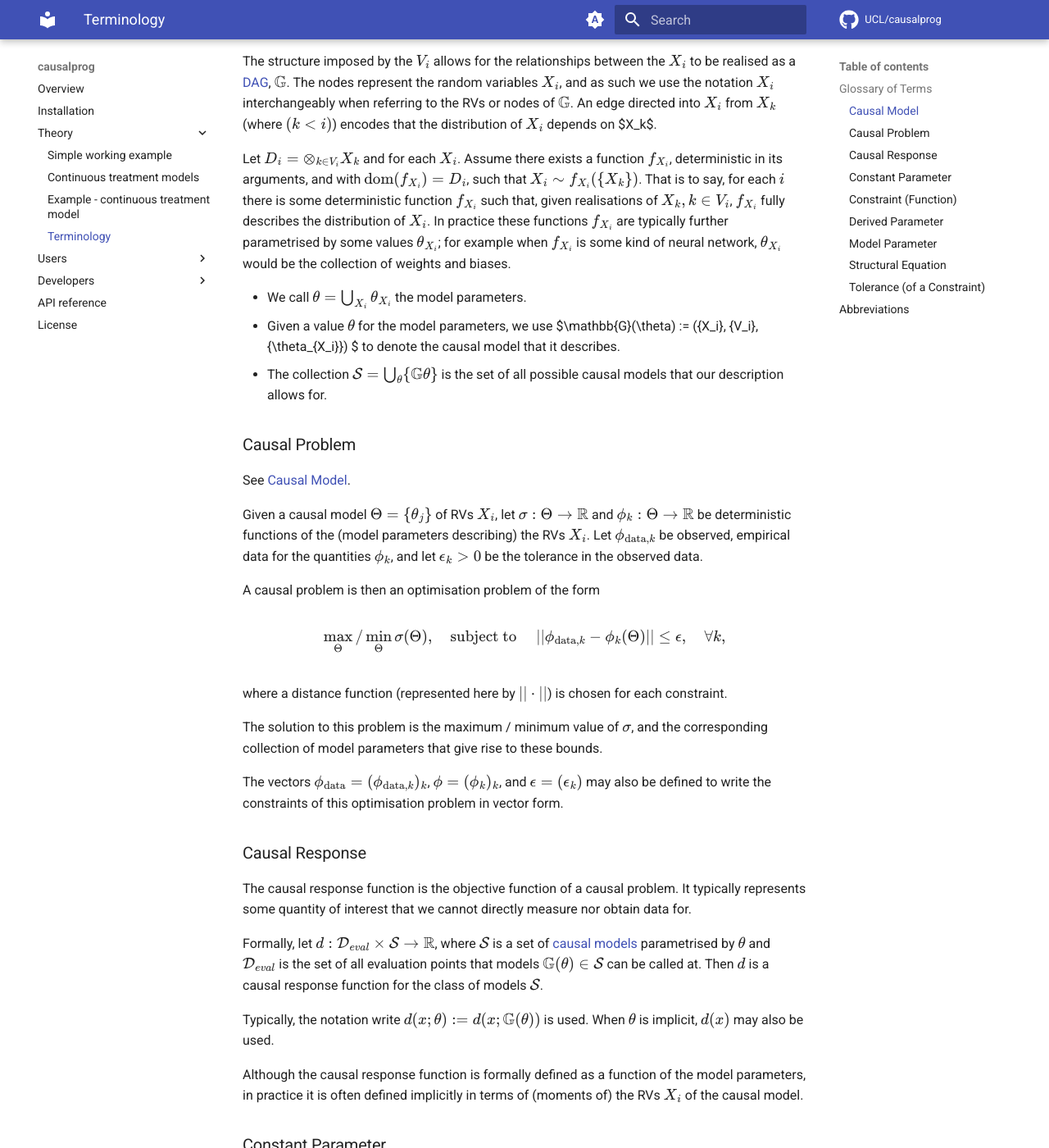
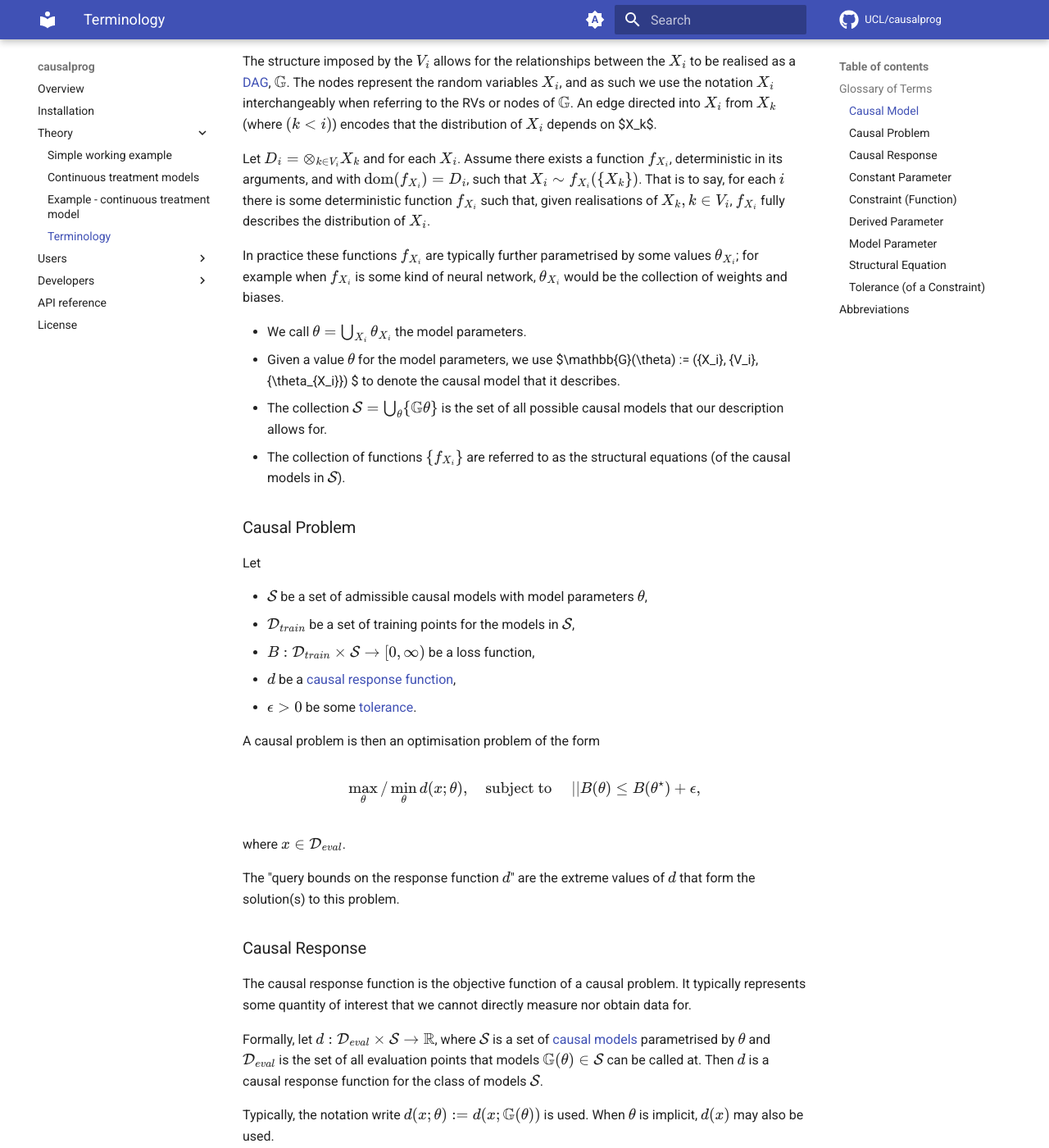
Before and after one commit to UCL/causalprog, an MkDocs documentation site: the page built from docs/theory/glossary.md, in a window 1280 px wide and 1400 px high, scrolled down 424 px. Shown: the whole window at 82% size. Built offline with MkDocs 1.6.1 and Material for MkDocs 9.7.7, drawn with Linux system fonts in a browser that asks for light colours; comment, search, counter and statistics services are not loaded.

Commit message:
Update causal problem definition

```diff
--- a/docs/theory/glossary.md
+++ b/docs/theory/glossary.md
@@ -17,28 +17,31 @@ An edge directed into $X_i$ from $X_k$ (where $(k < i)$) encodes that the distri
 Let $D_i = \otimes_{k\in V_i} X_k$ and for each $X_i$.
 Assume there exists a function $f_{X_i}$, deterministic in its arguments, and with $\mathrm{dom}(f_{X_i}) = D_i$, such that $X_i \sim f_{X_i}(\{X_k\})$.
 That is to say, for each $i$ there is some deterministic function $f_{X_i}$ such that, given realisations of $X_k, k\in V_i$, $f_{X_i}$ fully describes the distribution of $X_i$.
+
 In practice these functions $f_{X_i}$ are typically further parametrised by some values $\theta_{X_i}$; for example when $f_{X_i}$ is some kind of neural network, $\theta_{X_i}$ would be the collection of weights and biases.
 
 - We call $\theta = \bigcup_{X_i}\theta_{X_i}$ the model parameters.
 - Given a value $\theta$ for the model parameters, we use $\mathbb{G}(\theta) := (\{X_i\}, \{V_i\}, \{\theta_{X_i}\}) $ to denote the causal model that it describes.
 - The collection $\mathcal{S} = \bigcup_{\theta}\{ \mathbb{G}\theta \}$ is the set of all possible causal models that our description allows for.
+- The collection of functions $\{f_{X_i}\}$ are referred to as the structural equations (of the causal models in $\mathcal{S}$).
 
 ### Causal Problem
 
-See [Causal Model](#causal-model).
+Let
 
-Given a causal model $\Theta = \{\theta_j\}$ of RVs $X_i$, let $\sigma: \Theta \rightarrow \mathbb{R}$ and $\phi_k: \Theta\rightarrow\mathbb{R}$ be deterministic functions of the (model parameters describing) the RVs $X_i$.
-Let $\phi_{\mathrm{data}, k}$ be observed, empirical data for the quantities $\phi_k$, and let $\epsilon_k > 0$ be the tolerance in the observed data.
+- $\mathcal{S}$ be a set of admissible causal models with model parameters $\theta$,
+- $\mathcal{D}_{train}$ be a set of training points for the models in $\mathcal{S}$,
+- $B: \mathcal{D}_{train}\times\mathcal{S}\rightarrow [0, \infty)$ be a loss function,
+- $d$ be a [causal response function](#causal-response),
+- $\epsilon > 0$ be some [tolerance](#constraint-tolerance).
 
 A causal problem is then an optimisation problem of the form
 
-$$ \max_{\Theta} / \min_{\Theta} \sigma(\Theta), \quad \text{subject to } \quad \vert\vert \phi_{\mathrm{data}, k} - \phi_k(\Theta) \vert\vert\leq \epsilon, \quad \forall k, $$
+$$ \max_{\theta} / \min_{\theta} d(x; \theta), \quad \text{subject to } \quad \vert\vert B(\theta) \leq B(\theta^{\star}) + \epsilon, $$
 
-where a distance function (represented here by $\vert\vert\cdot\vert\vert$) is chosen for each constraint.
+where $x\in\mathcal{D}_{eval}$.
 
-The solution to this problem is the maximum / minimum value of $\sigma$, and the corresponding collection of model parameters that give rise to these bounds.
-
-The vectors $\phi_{\mathrm{data}} = (\phi_{\mathrm{data}, k})_k$, $\phi = (\phi_k)_k$, and $\epsilon = (\epsilon_k)$ may also be defined to write the constraints of this optimisation problem in vector form.
+The "query bounds on the response function $d$" are the extreme values of $d$ that form the solution(s) to this problem.
 
 ### Causal Response
 
```
